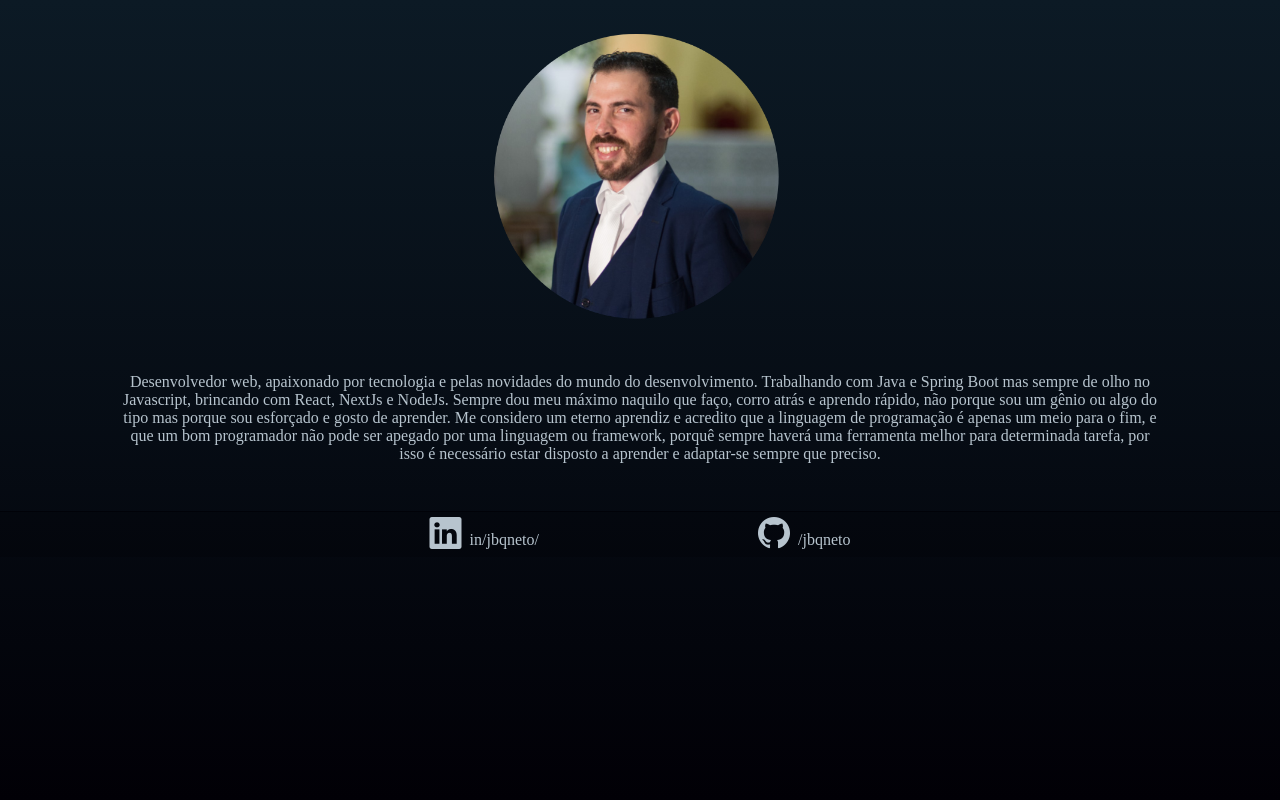
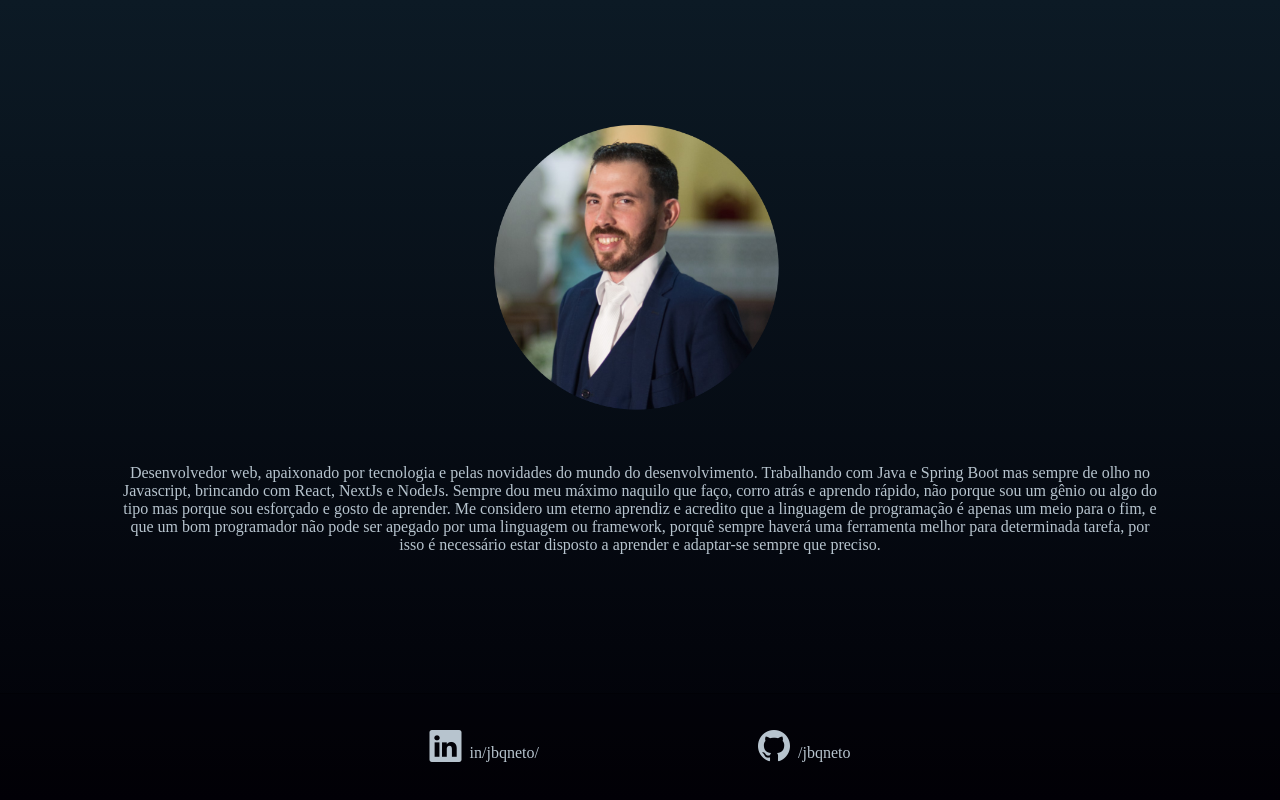
Before and after one commit to jbqneto/jbqneto, an Angular app: page / in a window 1280 px wide. Built offline with nearby package versions, Linux system fonts and the light colour scheme.

Commit message:
Testing GH

```diff
--- a/src/app/pages/home/home.component.scss
+++ b/src/app/pages/home/home.component.scss
@@ -1,6 +1,7 @@
-:host, .content {
+:host,
+.content {
   width: 100%;
-  height: 100%;
+  height: auto;
   display: flex;
 }
 
@@ -44,9 +45,7 @@ main {
     width: 50vw;
     height: auto;
   }
-
 }
-
 
 footer {
   flex-grow: 1;
@@ -59,7 +58,6 @@ footer {
   display: flex;
 
   .socials {
-
     width: 50vw;
     display: flex;
     justify-content: space-around;
```
